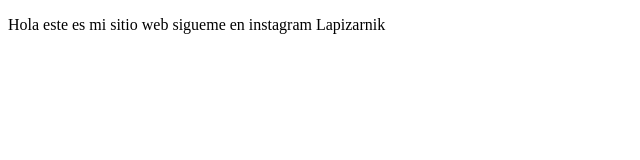
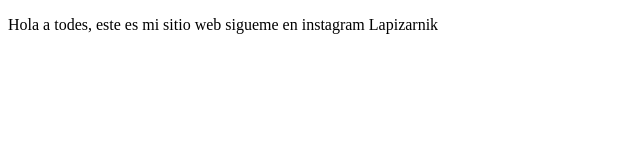
Before and after one commit to AleNieto20/proyectoDemoCursoPrework, a plain HTML site: page index.html in a window 1280 px wide. Shown: the whole page, without its empty margins (0-640 px from the left). Drawn offline with Linux system fonts and the light colour scheme.

Commit message:
cambios agregamos lenguaje inclusivo

```diff
--- a/index.html
+++ b/index.html
@@ -8,7 +8,7 @@
 </head>
 <body>
     <p>
-        Hola este es mi sitio web sigueme en instagram Lapizarnik
+        Hola a todes, este es mi sitio web sigueme en instagram Lapizarnik
     </p>
 </body>
 </html>
```
